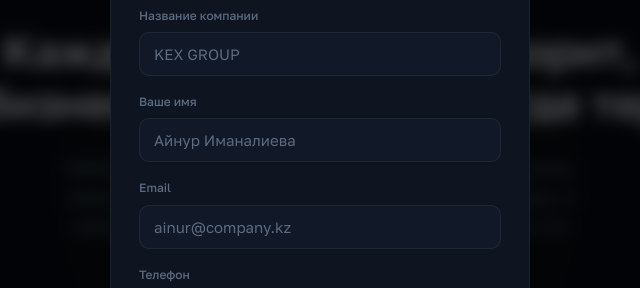
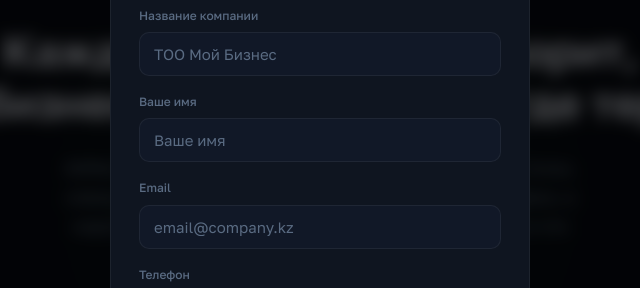
Before and after one commit to ainur-imanali/alimon-landing, a plain HTML site: page index.html in a window 1280 px wide. Both pictures are taken after a click on the link "Подключить". Shown: the part 174-462 px from the top of the page, 320-960 px from the left. Drawn offline with nearby package versions, Linux system fonts and the light colour scheme.

Commit message:
Update index.html

```diff
--- a/index.html
+++ b/index.html
@@ -709,19 +709,19 @@
 
       <div class="form-group">
         <label data-i="m_company">Название компании</label>
-        <input type="text" id="regCompany" placeholder="KEX GROUP" autocomplete="organization">
+        <input type="text" id="regCompany" placeholder="ТОО Мой Бизнес" autocomplete="organization">
         <div class="form-error" id="errCompany"></div>
       </div>
 
       <div class="form-group">
         <label data-i="m_name">Ваше имя</label>
-        <input type="text" id="regName" placeholder="Айнур Иманалиева" autocomplete="name">
+        <input type="text" id="regName" placeholder="Ваше имя" autocomplete="name">
         <div class="form-error" id="errName"></div>
       </div>
 
       <div class="form-group">
         <label>Email</label>
-        <input type="email" id="regEmail" placeholder="ainur@company.kz" autocomplete="email">
+        <input type="email" id="regEmail" placeholder="email@company.kz" autocomplete="email">
         <div class="form-error" id="errEmail"></div>
       </div>
 
```
